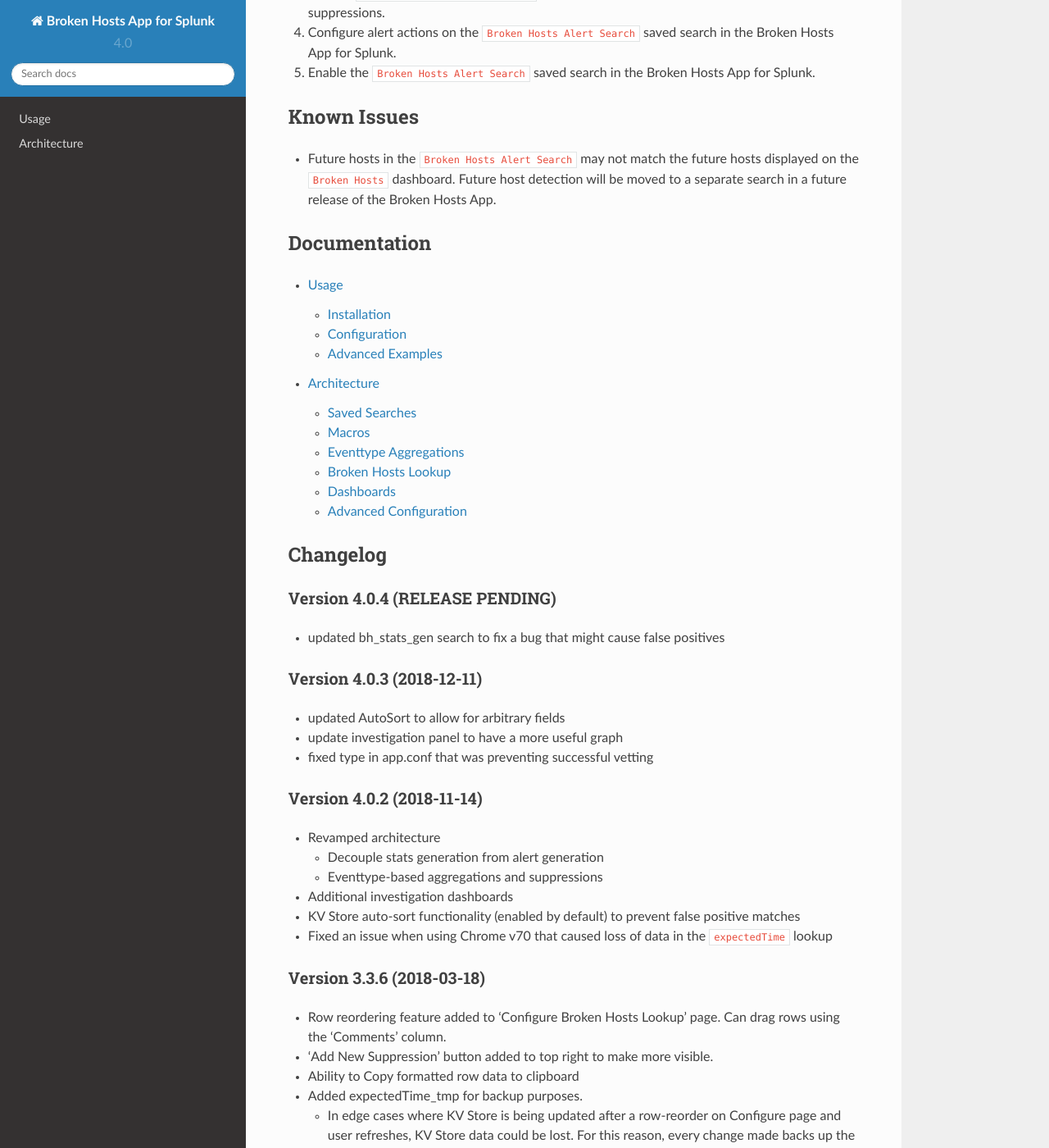
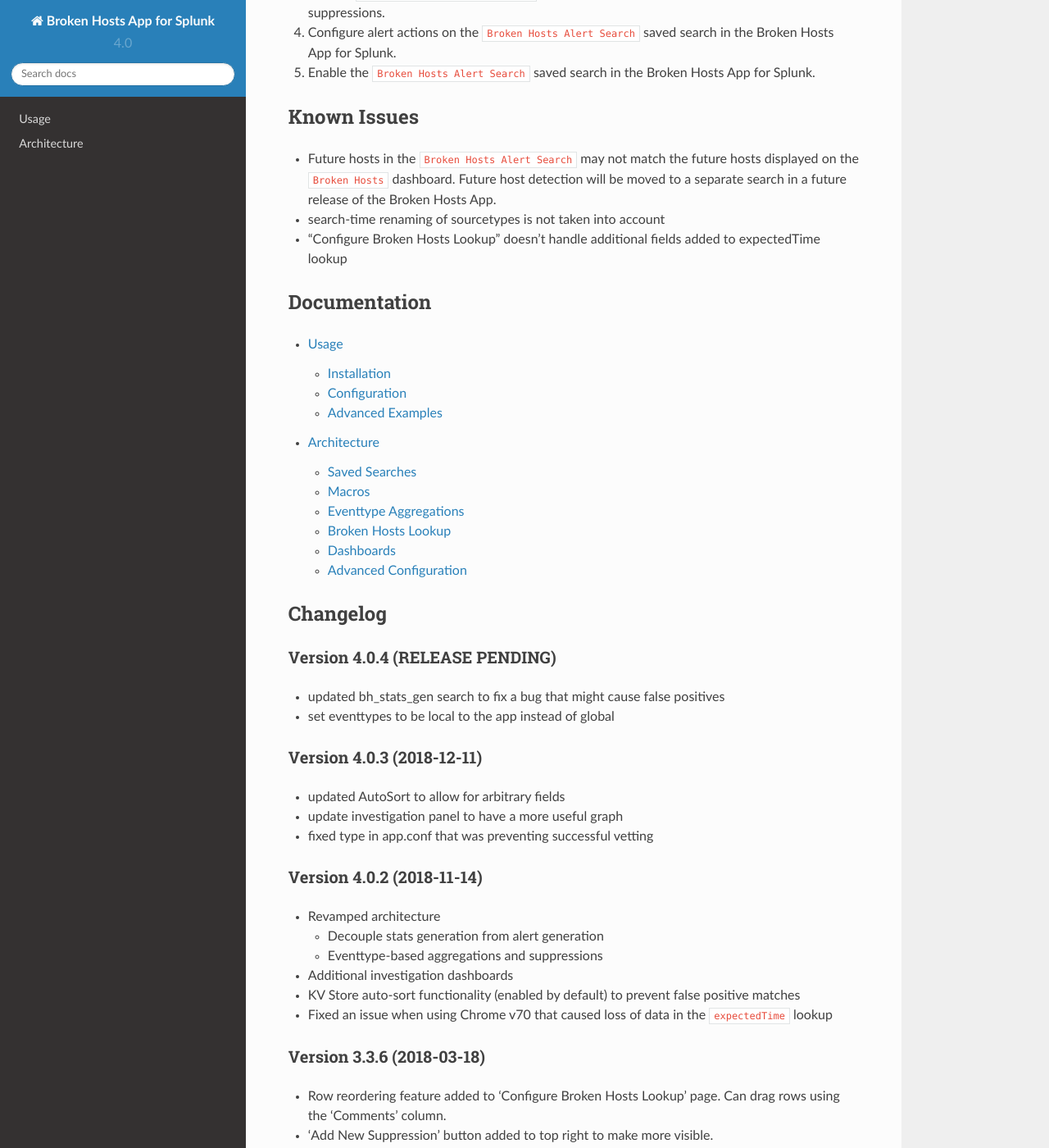
Before and after one commit to HurricaneLabs/brokenhosts, a Sphinx documentation site: the page built from docs/index.rst, in a window 1280 px wide and 1400 px high, scrolled down 918 px. Shown: the whole window at 82% size. Built offline with Sphinx 7.4.7 and the Read the Docs theme 2.0.0, drawn with Linux system fonts in a browser that asks for light colours.

Commit message:
update documentation with release notes for 4.0.4

```diff
--- a/docs/index.rst
+++ b/docs/index.rst
@@ -49,6 +49,8 @@ Known Issues
 - Future hosts in the ``Broken Hosts Alert Search`` may not match the future hosts displayed on the
   ``Broken Hosts`` dashboard. Future host detection will be moved to a separate search in a
   future release of the Broken Hosts App.
+- search-time renaming of sourcetypes is not taken into account
+- "Configure Broken Hosts Lookup" doesn't handle additional fields added to expectedTime lookup
 
 Documentation
 -------------
@@ -66,6 +68,7 @@ Version 4.0.4 (RELEASE PENDING)
 ~~~~~~~~~~~~~~~~~~~~~~~~~~~~~~~
 
 - updated bh_stats_gen search to fix a bug that might cause false positives
+- set eventtypes to be local to the app instead of global
 
 Version 4.0.3 (2018-12-11)
 ~~~~~~~~~~~~~~~~~~~~~~~~~~
```
